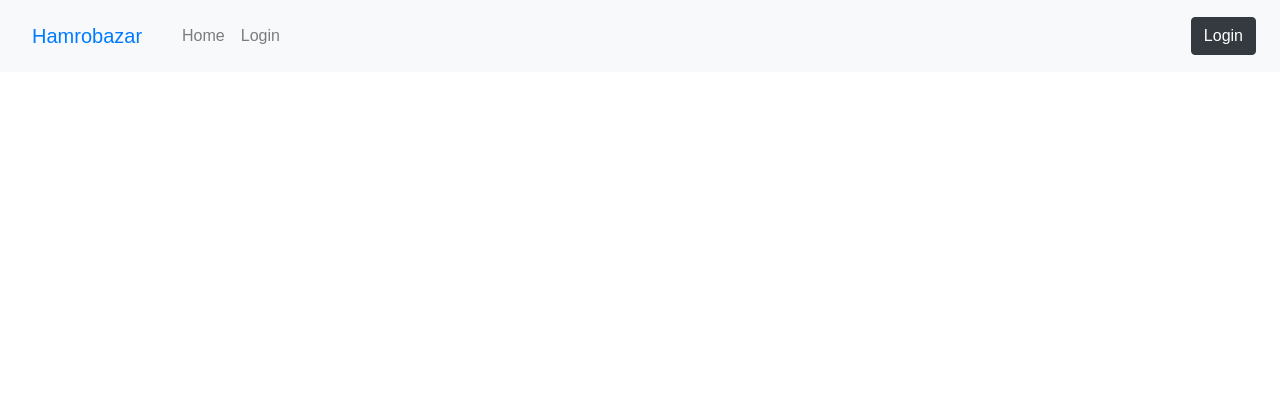
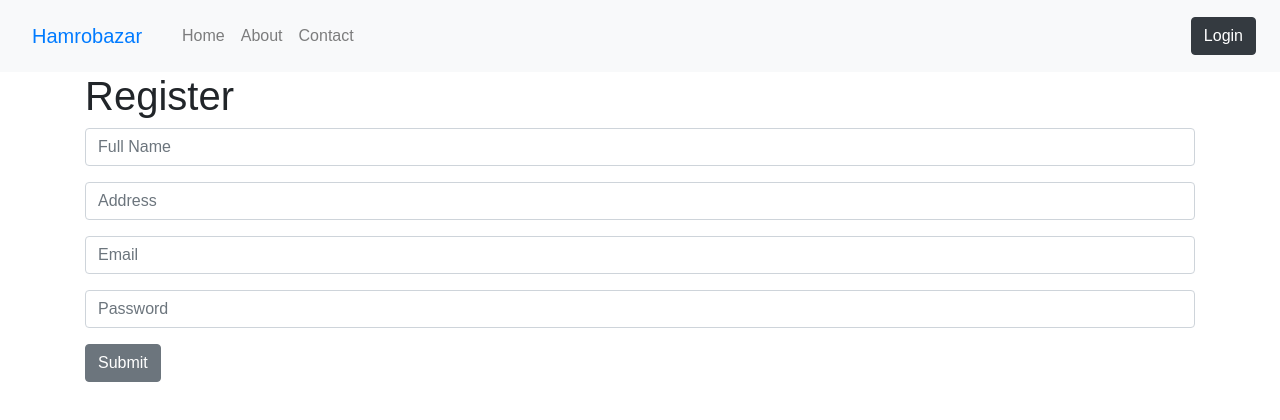
Before and after one commit to pawan779/HamrobazarFrontEnd, a React (Create React App) app in the folder hamrobazar/: page /register in a window 1280 px wide. Shown: the top 420 px of the page. Built offline with nearby package versions, Linux system fonts and the light colour scheme.

Commit message:
registration done

```diff
--- a/hamrobazar/package.json
+++ b/hamrobazar/package.json
@@ -3,6 +3,7 @@
   "version": "0.1.0",
   "private": true,
   "dependencies": {
+    "axios": "^0.19.1",
     "bootstrap": "^4.4.1",
     "react": "^16.12.0",
     "react-bootstrap": "^1.0.0-beta.16",
--- a/hamrobazar/src/App.js
+++ b/hamrobazar/src/App.js
@@ -6,6 +6,7 @@ import './App.css';
 import Navmenu from './components/Navmenu';
 import Login from './components/Login';
 import Index from './components/Index';
+import Register from './components/Register';
 
 
 class App extends Component {
@@ -18,6 +19,7 @@ class App extends Component {
          <Switch>
            <Route exact path="/" component={Index}/>
           <Route exact path="/login" component={Login}/>
+          <Route exact path="/register" component={Register}/>
          </Switch>
        </Router>
       </div>
--- a/hamrobazar/src/components/Navmenu.js
+++ b/hamrobazar/src/components/Navmenu.js
@@ -23,7 +23,8 @@ export default class Navmenu extends Component {
                         <Nav className="mr-auto">
 
                           <Nav.Link as={Link} to="/">Home</Nav.Link>
-                          <Nav.Link as={Link} to="/login">Login</Nav.Link>
+                          <Nav.Link as={Link} to="#">About</Nav.Link>
+                          <Nav.Link as={Link} to="#">Contact</Nav.Link>
                             {/* <Nav.Link href="#home">Home</Nav.Link>
                             <Nav.Link href="#link">About Us</Nav.Link> */}
                             {/* <NavDropdown title="Dro</Nav.Link>pdown" id="basic-nav-dropdown">
--- a/hamrobazar/src/components/Register.js
+++ b/hamrobazar/src/components/Register.js
@@ -0,0 +1,91 @@
+import React, {Component} from 'react'
+
+import {Container,Form,Button,Input,FormGroup} from 'reactstrap'
+import Axios from 'axios'
+import {Link,Redirect} from 'react-router-dom'
+
+class Register extends Component {
+    constructor(props) {
+        super(props)
+
+        this.state = {
+             fullName:'',
+             address1:'',
+             email:'',
+             password:'',
+             redirect:false
+        }
+    }
+    handleChange=event=>(
+        this.setState({
+            [event.target.name]:event.target.value
+        })
+    )
+
+
+    handleSubmit=event=>{
+      event.preventDefault();
+
+      var headers={
+          'Content-Type':'application/json'
+      }
+      var data={
+          fullName:this.state.fullName,
+          address1:this.state.address1,
+          email:this.state.email,
+          password:this.state.password
+      }
+
+      Axios.post('http://192.168.1.21:3001/users/register',data,headers)
+      .then((response)=>{
+          console.log(response)
+          if(response.status==200)
+          {
+              this.setState({redirect:true})
+          }
+
+          }).catch((err)=>{
+              console.log(err)
+          })
+    }
+    render()
+     {
+        if(this.state.redirect)
+        {
+                return (<Redirect to="/login"/>)
+        }
+
+        return (
+
+            <Container>
+                <h1 className="">Register</h1>
+
+                <Form onSubmit={this.handleSubmit}>
+                    <FormGroup>
+
+                        <Input
+                         type="text" name="fullName" className="form-control" value={this.state.fname} onChange={this.handleChange}placeholder="Full Name"/>
+                    </FormGroup>
+                    <FormGroup>
+
+                        <Input
+                         type="text" name="address1" className="form-control" value={this.state.address} onChange={this.handleChange}placeholder="Address"/>
+                    </FormGroup>
+                    <FormGroup>
+
+                        <Input
+                         type="text" name="email" className="form-control" value={this.state.email} onChange={this.handleChange}placeholder="Email"/>
+                    </FormGroup>
+                    <FormGroup>
+
+                        <Input
+                         type="Password" name="password" className="form-control" value={this.state.password} onChange={this.handleChange}placeholder="Password"/>
+                    </FormGroup>
+
+                    <Button varient="primary" type="submit">Submit</Button>
+                </Form>
+            </Container>
+        )
+    }
+}
+export default Register
```
